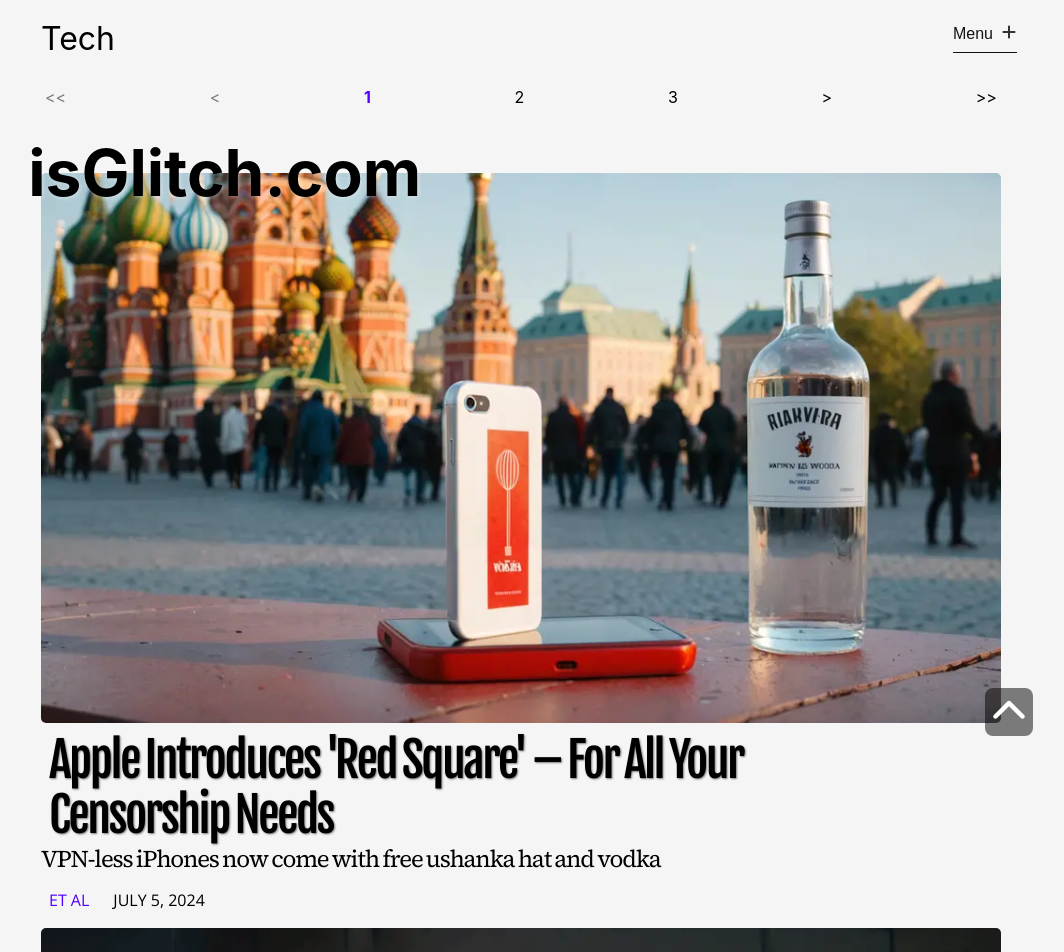
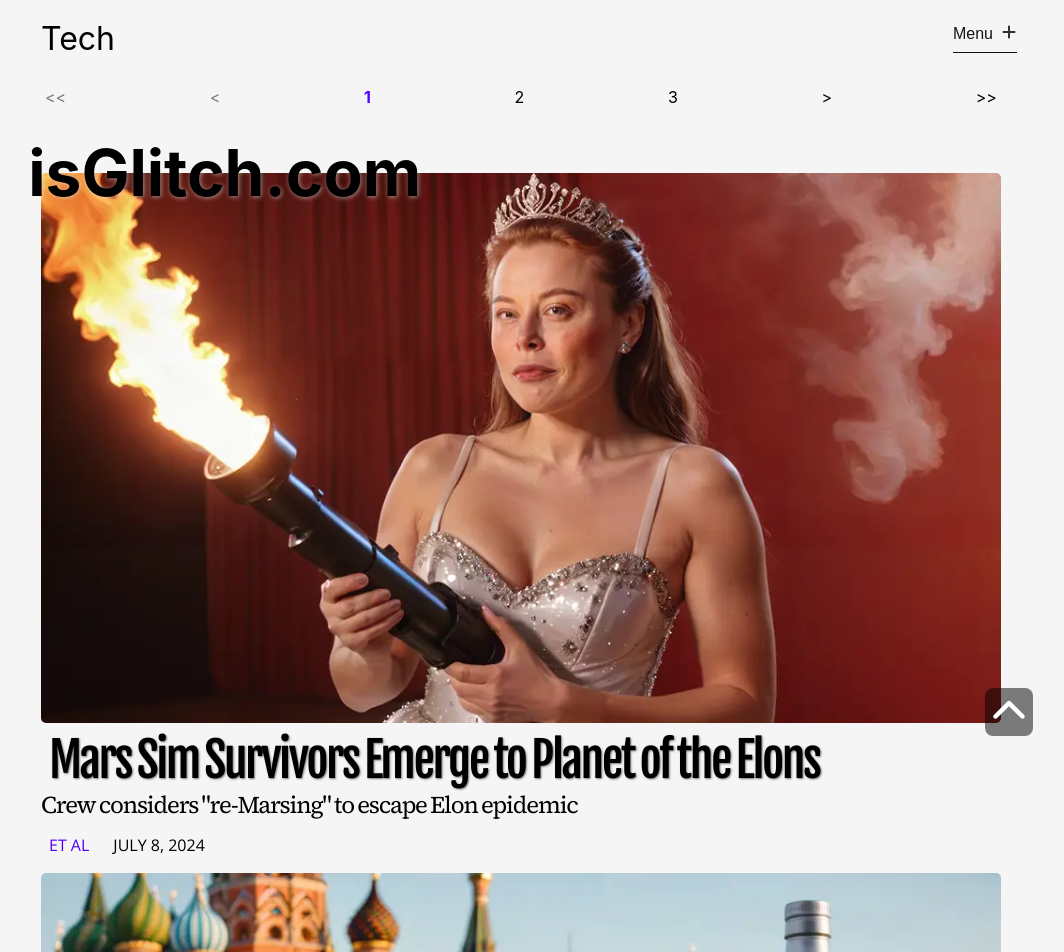
Before and after one commit to orbithammer/theGlitch, a React (Vite) app: page /tech in a window 1280 px wide. Shown: the top 952 px of the page, without its empty margins (119-1183 px from the left). Built offline with nearby package versions, Linux system fonts and the light colour scheme; a web font is replaced by a local one.

Commit message:
20240708 update

```diff
--- a/src/data/articles.ts
+++ b/src/data/articles.ts
@@ -1190,4 +1190,33 @@ export const articlesData = [
             `After all, in this cruel world, sometimes the only comfort we can find is in the form of tiny, overpriced ice nuggets. And if that's not a chilling indictment of our society, I don't know what is.`,
         ]
     },
+    {
+        id: 56,
+        articleUrl: `20240708-mars-sim-survivors`,
+        category: `tech`,
+        img: `/images/20240708-mars-sim-survivors.webp`,
+        alt: `a female Elon Musk beauty pageant contentestant holding a flamethrower`,
+        header: `Mars Sim Survivors Emerge to Planet of the Elons`,
+        subhead: `Crew considers "re-Marsing" to escape Elon epidemic`,
+        tags: [`NASA`, `Elon Musk`],
+        author: `Et Al`,
+        datePublished: new Date(2024,6,8,6),
+        articleBody: [
+            `The brave volunteers who spent a year isolated in NASA's Mars simulation emerged yesterday, only to discover a world more alien than any red planet fantasy. Earth, it seems, has been entirely populated by Elon Musk doppelgängers.`,
+
+            `"We expected some changes," said former sim commander Jane Rodriguez, squinting at the sea of identical smirks and questionable hairlines. "But this is beyond our worst nightmares. It's like someone took Elon's DNA and went mad with a 3D printer."`,
+
+            `The crew's reintegration process came to a screeching halt when they realized every NASA official, journalist, and even their own family members had been replaced by versions of the eccentric billionaire. Each Musk clone sported the same ill-fitting suit and manic gleam in their eyes, spouting cryptocurrency jargon and promises of Martian colonies.`,
+
+            `"At first, we thought it was an elaborate prank," explained crew psychologist Dr. Chen. "But after the fifteenth Elon tried to sell us a Cybertruck, we knew something was terribly wrong."`,
+
+            `Theories about the Musk takeover range from mass cloning experiments gone awry to a glitch in the simulation matrix. Some even suggest this might be the result of Neuralink's first wide-scale human trial.`,
+
+            `Meanwhile, the original Elon Musk (or so he claims) called the situation "totally rad" and "the ultimate form of efficiency." He added, "Now, when I say 'jump,' the whole world asks, 'How high... and can we do it on Mars?'"`,
+
+            `As for the shell-shocked Mars sim crew, they've petitioned NASA to immediately launch another long-term isolation experiment. "We'll take our chances with the freeze-dried food and recycled sweat," Rodriguez said. "Anything's better than a planet full of Elons."`,
+
+            `At press time, sources confirmed the crew was last seen hijacking a SpaceX rocket, screaming "So long, suckers!" as they blasted off towards the actual Mars. The Musks left behind could only shake their heads in unison and mutter, "Amateur hour. I would've used the Starship."`,
+        ]
+    },
 ]
```
Also changed, not shown: public/images/20240708-mars-sim-survivors.webp (added).
